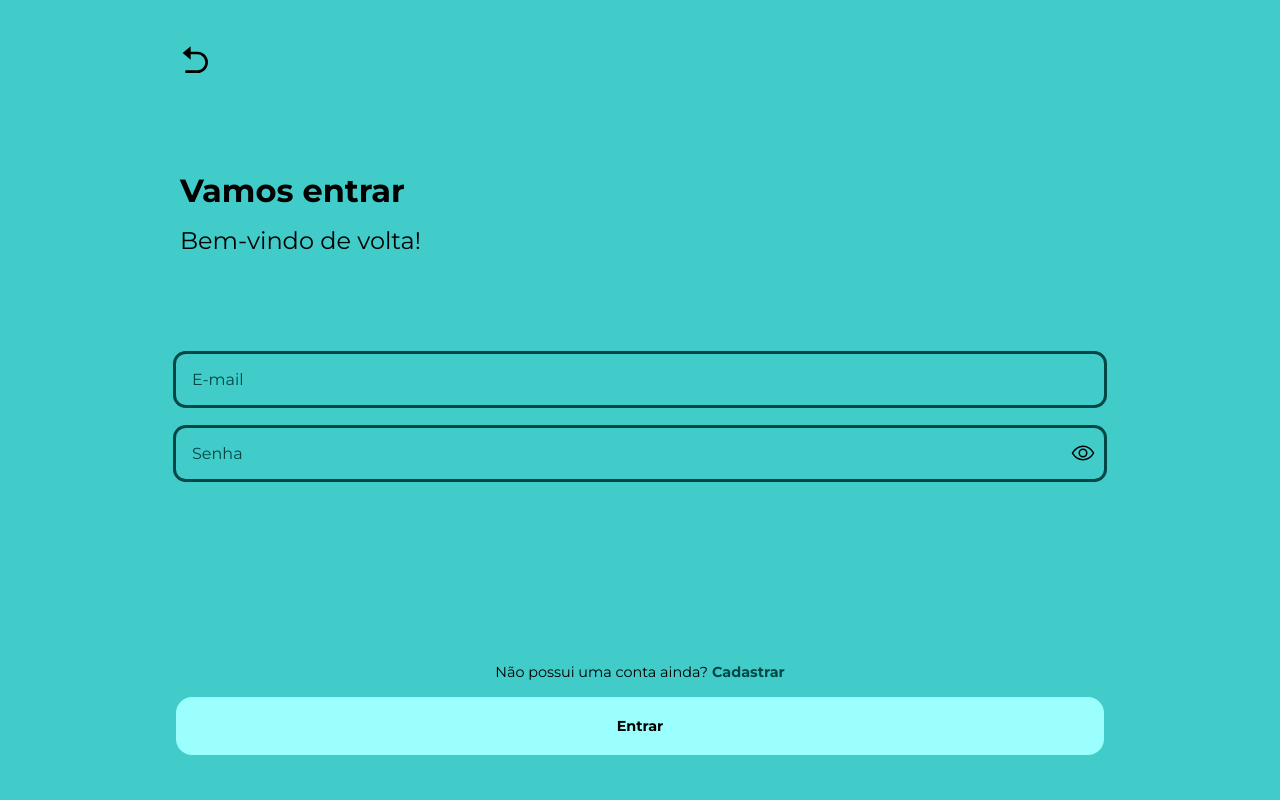
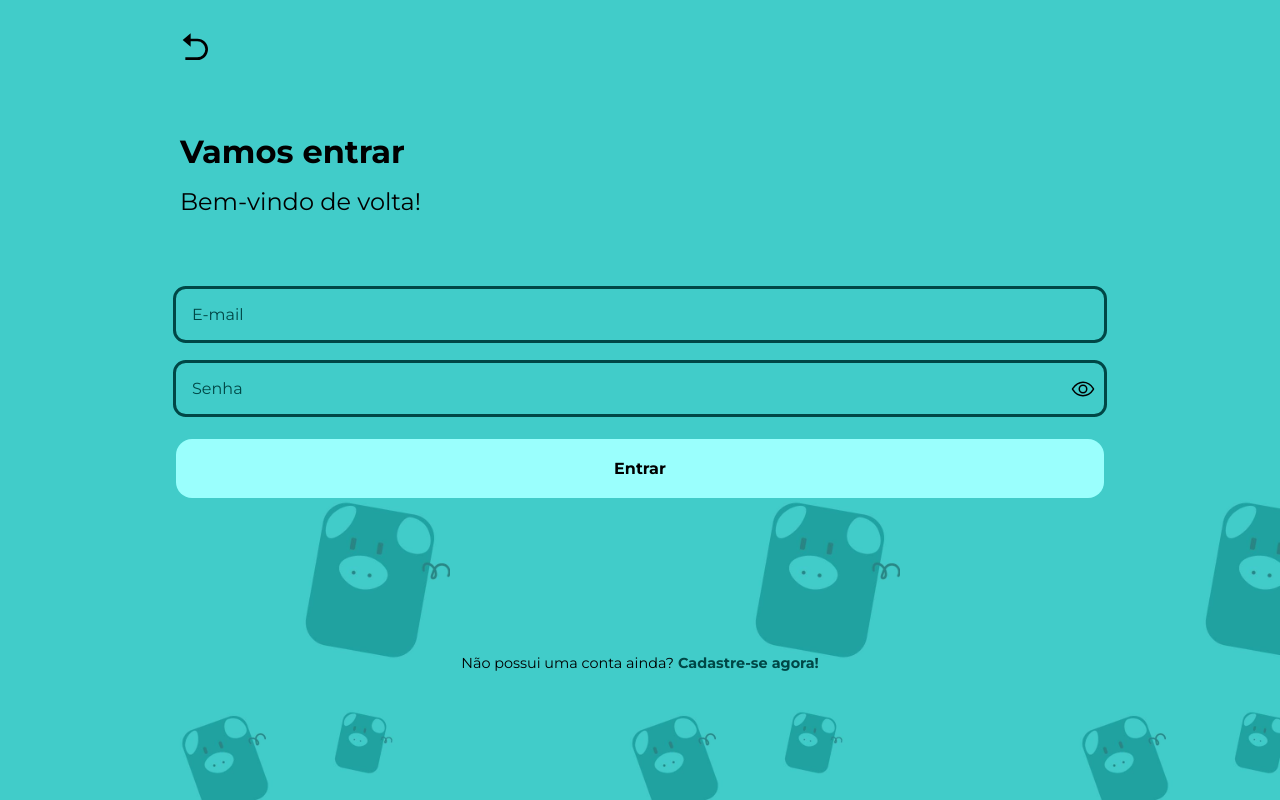
Before and after one commit to GustavoGaldino/FinAumente, a React (Create React App) app in the folder app/: page /login in a window 1280 px wide. Built offline with nearby package versions, Linux system fonts and the light colour scheme; the HTML template or start-up script is replaced by a standard one.

Commit message:
Made new version of login page

```diff
--- a/app/src/Pages/Login/Login.css
+++ b/app/src/Pages/Login/Login.css
@@ -5,7 +5,8 @@
     align-items: center;
     width: 100vw;
     height: 100vh;
-    background-color: var(--aqua-main);
+    background-image: url("../../assets/images//app-bg.jpg");
+    background-size: auto 100%;
 }
 
 .register-link{
--- a/app/src/Pages/Login/Login.js
+++ b/app/src/Pages/Login/Login.js
@@ -30,18 +30,18 @@ const Login = () => {
             <div className="inputs-container">
                 <Input />
                 <Input fieldName="Senha" hideable={true} />
-            </div>
-            <div className="login-footer">
-                <span style={{marginBottom: "1rem"}}>
-                    Não possui uma conta ainda?
-                    <Link to="/register" className="register-link"> Cadastrar </Link>
-                </span>
                 <Link to="/journey">
                     <button className="register-button">
                         Entrar
                     </button>
                 </Link>
             </div>
+            <div className="login-footer">
+                <span style={{marginBottom: "6rem"}}>
+                    Não possui uma conta ainda?
+                    <Link to="/register" className="register-link"> Cadastre-se agora! </Link>
+                </span>
+            </div>
         </div>
     );
 }
```
Also changed, not shown: app/src/assets/images/app-bg.jpg (added).
